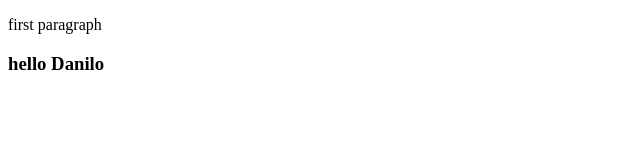
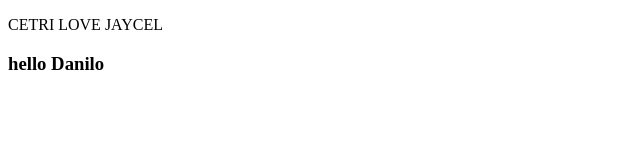
Before and after one commit to daaanils/learning-git, a plain HTML site: page index.html in a window 1280 px wide. Shown: the full height of the page, 0-640 px from the left. Drawn offline with Linux system fonts and the light colour scheme.

Commit message:
Update index.html

```diff
--- a/index.html
+++ b/index.html
@@ -7,7 +7,7 @@
 </head>
 <body>
 
-    <p>first paragraph</p>
+    <p>CETRI LOVE JAYCEL</p>
     <h3>hello Danilo</h3>
 
     <script src="main.js"></script>
```
